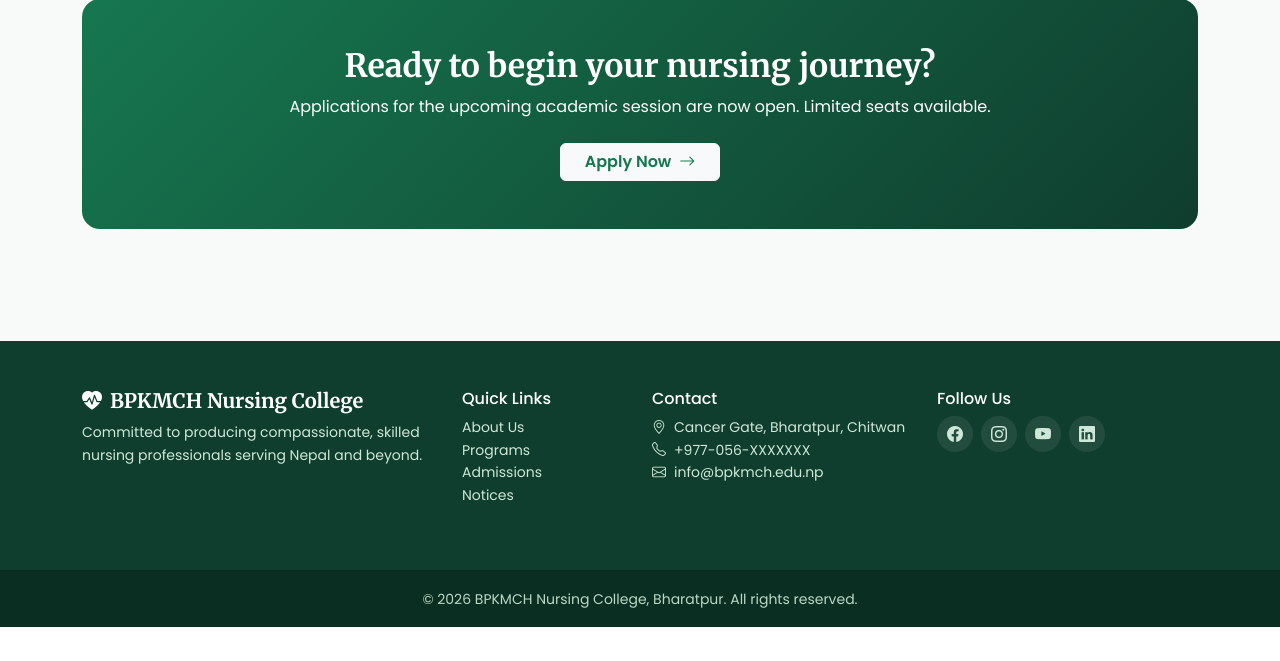
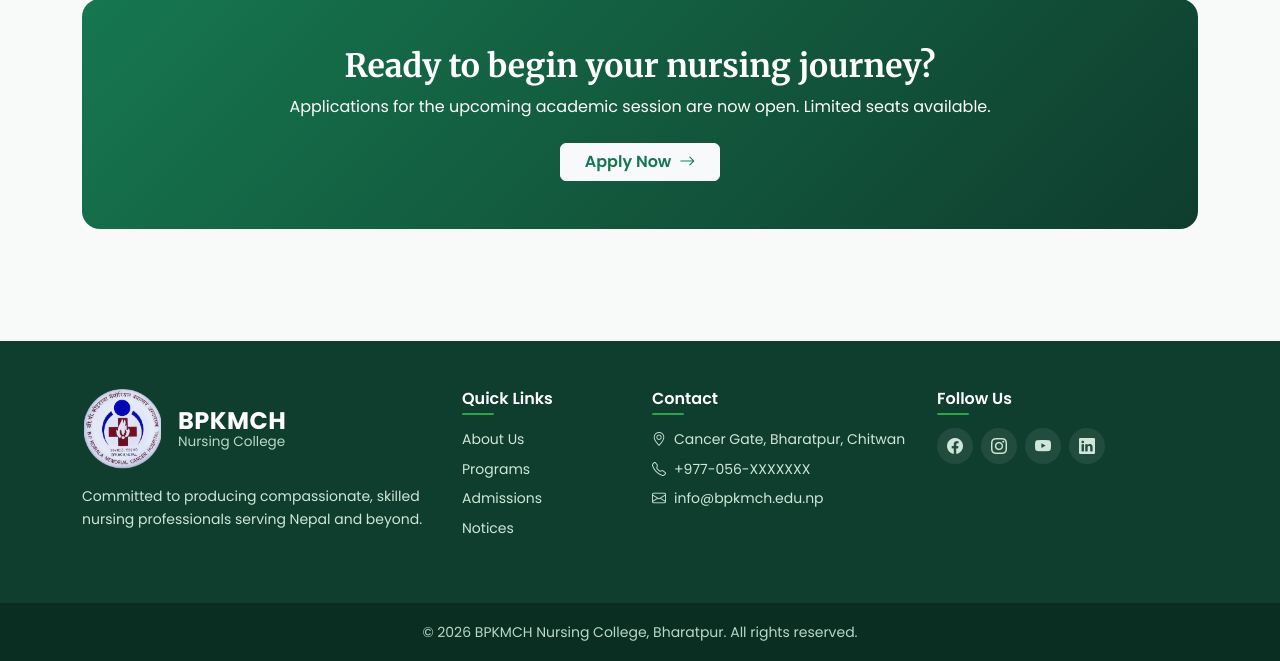
Before and after one commit to GowinG7/Nursing_college_website, a PHP site: page /index.php in a window 1280 px wide. Shown: the part 2863-3524 px from the top of the page. Before the commit the page ends 3490 px from the top, so only its background shows below. Run offline with PHP 8.4, Linux system fonts and the light colour scheme; data comes from the database, SQL or seed files in the repository.

Commit message:
ajdusting footer..

```diff
--- a/includes/footer.php
+++ b/includes/footer.php
@@ -1,38 +1,57 @@
 <footer class="site-footer mt-5">
   <div class="container py-5">
-    <div class="row g-4">
+    <div class="row g-4 align-items-start">
+
+      <!-- Brand -->
       <div class="col-md-4">
-        <h5 class="text-white"><i class="bi bi-heart-pulse-fill me-2"></i>BPKMCH Nursing College</h5>
-        <p class="small mt-2">Committed to producing compassionate, skilled nursing professionals serving Nepal and beyond.</p>
+        <div class="footer-brand">
+          <img src="assets/img/logo.png" alt="BPKMCH Logo" class="footer-logo">
+          <div class="footer-brand-text">
+            <strong>BPKMCH</strong>
+            <span>Nursing College</span>
+          </div>
+        </div>
+        <p class="small mt-3 mb-0">
+          Committed to producing compassionate, skilled nursing professionals
+          serving Nepal and beyond.
+        </p>
       </div>
-      <div class="col-md-2">
-        <h6 class="text-white">Quick Links</h6>
-        <ul class="list-unstyled small">
+
+      <!-- Quick links -->
+      <div class="col-md-2 col-6">
+        <h6 class="footer-title">Quick Links</h6>
+        <ul class="list-unstyled small footer-list">
           <li><a href="about.php">About Us</a></li>
           <li><a href="programs.php">Programs</a></li>
           <li><a href="admissions.php">Admissions</a></li>
           <li><a href="notices.php">Notices</a></li>
         </ul>
       </div>
-      <div class="col-md-3">
-        <h6 class="text-white">Contact</h6>
-        <ul class="list-unstyled small">
+
+      <!-- Contact -->
+      <div class="col-md-3 col-6">
+        <h6 class="footer-title">Contact</h6>
+        <ul class="list-unstyled small footer-list">
           <li><i class="bi bi-geo-alt me-2"></i>Cancer Gate, Bharatpur, Chitwan</li>
           <li><i class="bi bi-telephone me-2"></i>+977-056-XXXXXXX</li>
           <li><i class="bi bi-envelope me-2"></i>info@bpkmch.edu.np</li>
         </ul>
       </div>
+
+      <!-- Social -->
       <div class="col-md-3">
-        <h6 class="text-white">Follow Us</h6>
+        <h6 class="footer-title">Follow Us</h6>
         <div class="d-flex gap-2 social-links">
-          <a href="#"><i class="bi bi-facebook"></i></a>
-          <a href="#"><i class="bi bi-instagram"></i></a>
-          <a href="#"><i class="bi bi-youtube"></i></a>
-          <a href="#"><i class="bi bi-linkedin"></i></a>
+          <a href="#" aria-label="Facebook"><i class="bi bi-facebook"></i></a>
+          <a href="#" aria-label="Instagram"><i class="bi bi-instagram"></i></a>
+          <a href="#" aria-label="YouTube"><i class="bi bi-youtube"></i></a>
+          <a href="#" aria-label="LinkedIn"><i class="bi bi-linkedin"></i></a>
         </div>
       </div>
+
     </div>
   </div>
+
   <div class="footer-bottom text-center py-3">
     <small>&copy; <?php echo date('Y'); ?> BPKMCH Nursing College, Bharatpur. All rights reserved.</small>
   </div>
@@ -42,4 +61,5 @@
 <script src="https://cdn.jsdelivr.net/npm/bootstrap@5.3.3/dist/js/bootstrap.bundle.min.js"></script>
 <script src="assets/js/main.js"></script>
 </body>
+
 </html>
```
